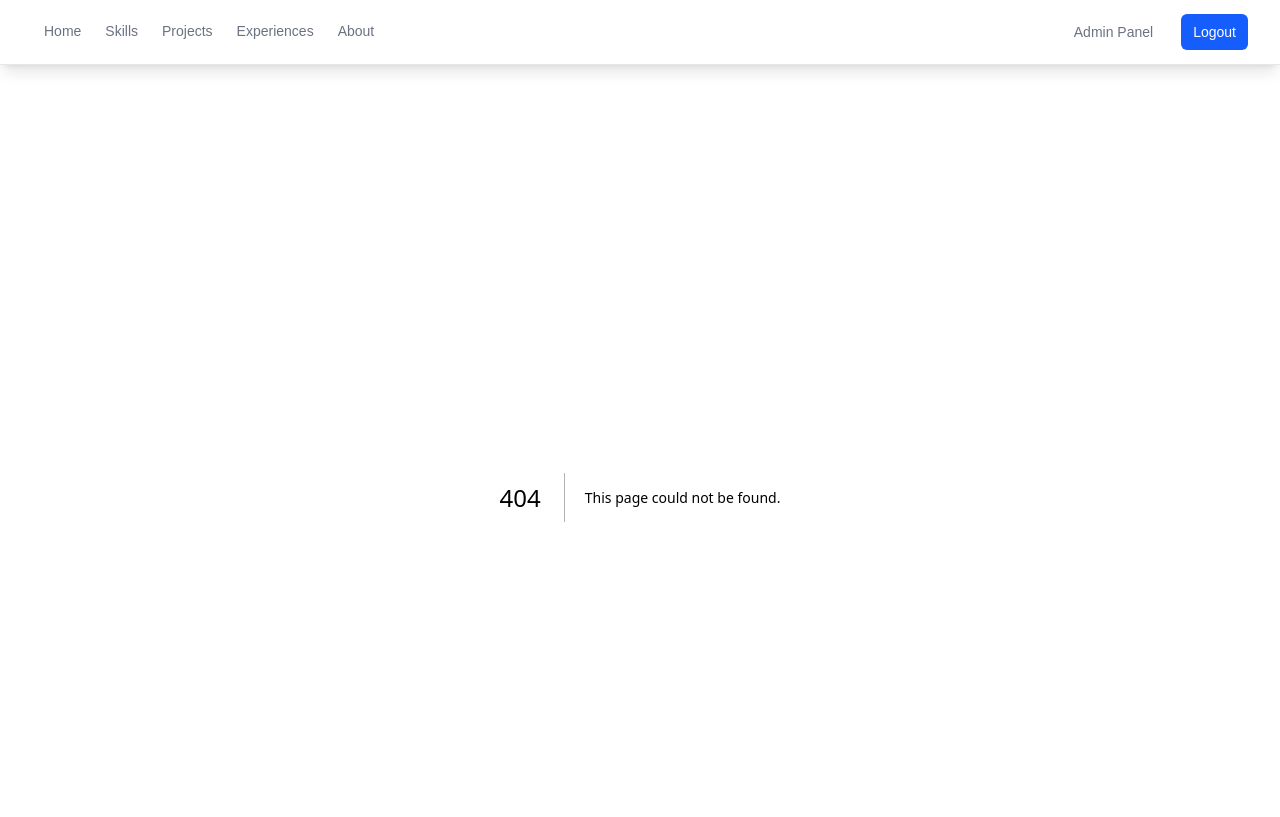
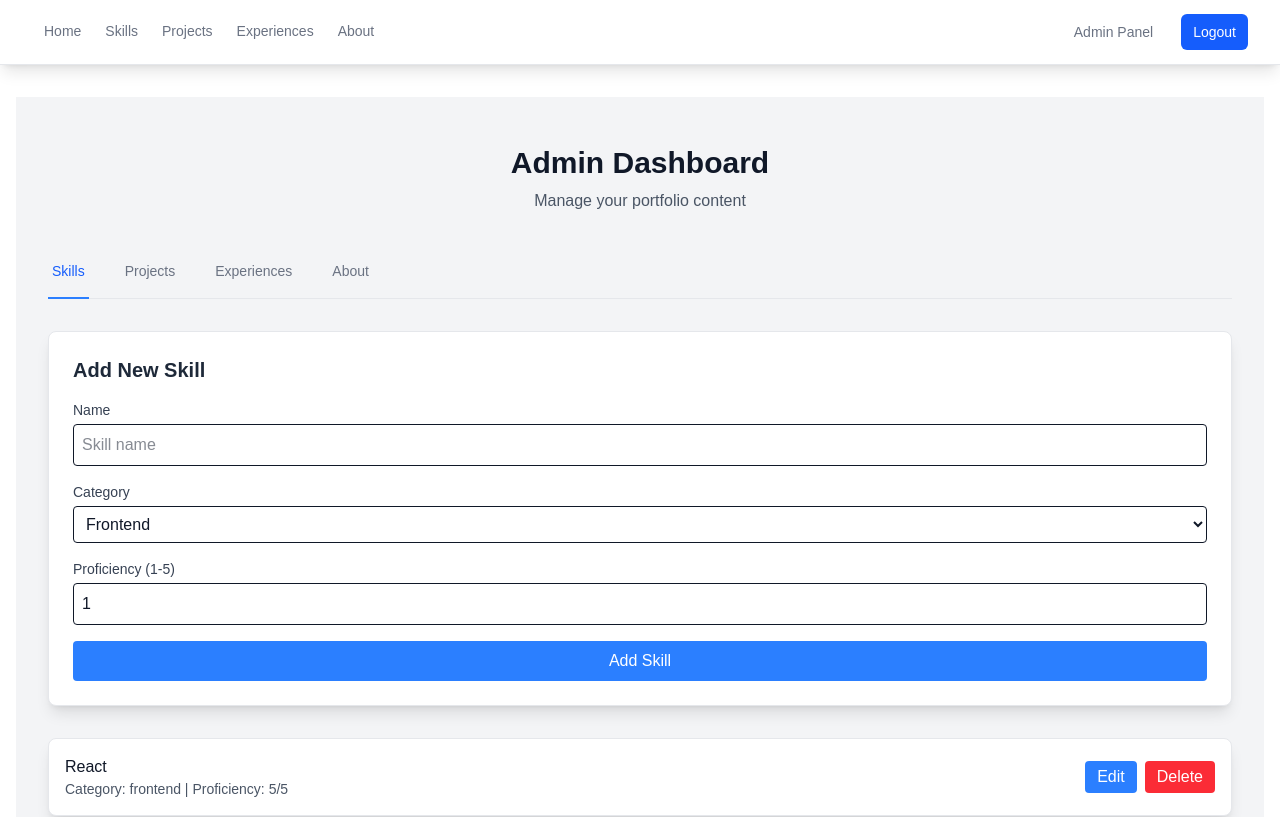
Before and after one commit to jesseburstrom/portfolio, a Next.js app: page /admin in a window 1280 px wide. Before the commit this address had no page. Shown: the top 817 px of the page. Built offline with nearby package versions, Linux system fonts and the light colour scheme; no server answers; sample sign-in values are in the browser's storage.

Commit message:
Logout button visibility issue fix

```diff
--- /dev/null
+++ b/src/app/admin/page.tsx
@@ -0,0 +1,177 @@
+'use client';
+
+import { useState, useEffect } from 'react';
+import { useRouter, useSearchParams } from 'next/navigation';
+import { isAdmin } from '@/lib/auth';
+import { api } from '@/services/api';
+import { Project, Skill, AboutMe, Experience } from '@/types';
+import AdminSkillsManager from '@/components/AdminSkillsManager';
+import AdminProjectsManager from '@/components/AdminProjectsManager';
+import AdminAboutManager from '@/components/AdminAboutManager';
+import AdminExperienceManager from '@/components/AdminExperienceManager';
+
+export default function AdminPage() {
+  const router = useRouter();
+  const searchParams = useSearchParams();
+  const tabParam = searchParams.get('tab');
+  const [activeTab, setActiveTab] = useState<'skills' | 'projects' | 'about' | 'experiences'>('skills');
+  const [skills, setSkills] = useState<Skill[]>([]);
+  const [projects, setProjects] = useState<Project[]>([]);
+  const [about, setAbout] = useState<AboutMe | null>(null);
+  const [experiences, setExperiences] = useState<Experience[]>([]);
+  const [loading, setLoading] = useState(true);
+
+  useEffect(() => {
+    if (!isAdmin()) {
+      router.push('/');
+      return;
+    }
+
+    // Set active tab based on URL parameter
+    if (tabParam === 'projects' || tabParam === 'about' || tabParam === 'skills' || tabParam === 'experiences') {
+      setActiveTab(tabParam);
+    }
+
+    const fetchData = async () => {
+      try {
+        const [skillsData, projectsData, aboutData, experiencesData] = await Promise.all([
+          api.getSkills(),
+          api.getProjects(),
+          api.getAbout(),
+          api.getExperiences()
+        ]);
+
+        console.log('Fetched experiences:', experiencesData);
+        console.log('Current active tab:', activeTab);
+
+        setSkills(skillsData);
+        setProjects(projectsData);
+        setAbout(aboutData);
+        setExperiences(experiencesData);
+      } catch (error) {
+        console.error('Error fetching data:', error);
+      } finally {
+        setLoading(false);
+      }
+    };
+
+    fetchData();
+  }, [router, tabParam]);
+
+  const handleRefreshData = async () => {
+    try {
+      setLoading(true);
+      const [skillsData, projectsData, aboutData, experiencesData] = await Promise.all([
+        api.getSkills(),
+        api.getProjects(),
+        api.getAbout(),
+        api.getExperiences()
+      ]);
+
+      setSkills(skillsData);
+      setProjects(projectsData);
+      setAbout(aboutData);
+      setExperiences(experiencesData);
+    } catch (error) {
+      console.error('Error refreshing data:', error);
+    } finally {
+      setLoading(false);
+    }
+  };
+
+  if (!isAdmin()) {
+    return null;
+  }
+
+  if (loading || !about) {
+    return (
+      <div className="min-h-screen bg-gray-100 dark:bg-gray-900 py-12 px-4 sm:px-6 lg:px-8">
+        <div className="max-w-7xl mx-auto">
+          <div className="text-center">
+            <h2 className="text-3xl font-bold text-gray-900 dark:text-white">Loading...</h2>
+          </div>
+        </div>
+      </div>
+    );
+  }
+
+  return (
+    <div className="min-h-screen bg-gray-100 dark:bg-gray-900 py-12 px-4 sm:px-6 lg:px-8">
+      <div className="max-w-7xl mx-auto">
+        <div className="text-center mb-8">
+          <h2 className="text-3xl font-bold text-gray-900 dark:text-white">Admin Dashboard</h2>
+          <p className="mt-2 text-gray-600 dark:text-gray-400">Manage your portfolio content</p>
+        </div>
+
+        {/* Tab Navigation */}
+        <div className="border-b border-gray-200 dark:border-gray-700 mb-8">
+          <nav className="-mb-px flex space-x-8" aria-label="Tabs">
+            {(['skills', 'projects', 'experiences', 'about'] as const).map((tab) => (
+              <button
+                key={tab}
+                onClick={() => setActiveTab(tab)}
+                className={`
+                  ${activeTab === tab
+                    ? 'border-blue-500 text-blue-600 dark:text-blue-400'
+                    : 'border-transparent text-gray-500 dark:text-gray-400 hover:text-gray-700 dark:hover:text-gray-300 hover:border-gray-300'
+                  }
+                  whitespace-nowrap py-4 px-1 border-b-2 font-medium text-sm capitalize
+                `}
+              >
+                {tab}
+              </button>
+            ))}
+          </nav>
+        </div>
+
+        {/* About Information Summary (shown only when About tab is active) */}
+        {activeTab === 'about' && (
+          <div className="mb-8 p-6 bg-white dark:bg-gray-800 rounded-lg shadow-md">
+            <div className="text-center">
+              <h3 className="text-2xl font-bold text-gray-800 dark:text-white mb-2">{about.name}</h3>
+              <p className="text-lg text-gray-600 dark:text-gray-400 mb-4">{about.title}</p>
+
+              {/* Display profile image */}
+              {(about.imageData || about.imageUrl) && (
+                <div className="flex justify-center mb-6">
+                  <img
+                    src={about.imageData || about.imageUrl}
+                    alt={about.name}
+                    className="w-48 h-auto rounded-lg shadow-md"
+                  />
+                </div>
+              )}
+
+              <p className="text-gray-700 dark:text-gray-300 max-w-2xl mx-auto">
+                {about.bio.length > 150 ? `${about.bio.substring(0, 150)}...` : about.bio}
+              </p>
+            </div>
+          </div>
+        )}
+
+        {/* Tab Content */}
+        <div className="mt-8">
+          {activeTab === 'skills' && (
+            <AdminSkillsManager skills={skills} onUpdate={handleRefreshData} />
+          )}
+          {activeTab === 'projects' && (
+            <AdminProjectsManager projects={projects} onUpdate={handleRefreshData} />
+          )}
+          {activeTab === 'experiences' && (
+            <>
+              <div className="bg-yellow-100 dark:bg-yellow-900 p-4 mb-4 rounded-md">
+                <p className="text-yellow-800 dark:text-yellow-200">
+                  Debug info: Active tab is 'experiences'. Experience data length: {experiences.length}
+                </p>
+              </div>
+              <AdminExperienceManager experiences={experiences} onUpdate={handleRefreshData} />
+            </>
+          )}
+          {activeTab === 'about' && (
+            <AdminAboutManager about={about} onUpdate={handleRefreshData} />
+          )}
+        </div>
+      </div>
+    </div>
+  );
+}
--- a/src/components/Navigation.tsx
+++ b/src/components/Navigation.tsx
@@ -8,16 +8,29 @@ import { useRouter } from 'next/navigation';
 
 export default function Navigation() {
   const pathname = usePathname();
+  const searchParams = useSearchParams();
   const router = useRouter();
   const [isAdminUser, setIsAdminUser] = useState(false);
 
-  // Check admin status on client-side only
+  // Check admin status on client-side whenever route changes
   useEffect(() => {
-    setIsAdminUser(isAdmin());
-  }, []);
+    const checkAdminStatus = () => {
+      setIsAdminUser(isAdmin());
+    };
+
+    checkAdminStatus();
+
+    // Add event listener for storage changes (for when token is added/removed)
+    window.addEventListener('storage', checkAdminStatus);
+
+    return () => {
+      window.removeEventListener('storage', checkAdminStatus);
+    };
+  }, [pathname, searchParams]);
 
   const handleLogout = () => {
     logout();
+    setIsAdminUser(false);
     router.refresh();
   };
 
@@ -50,7 +63,7 @@ export default function Navigation() {
           </div>
 
           <div className="flex items-center">
-            {isAdminUser ? (
+            {isAdminUser && (
               <>
                 <span className="mr-4 px-3 py-2 inline-flex items-center text-sm font-medium text-gray-500 dark:text-gray-400">
                   Admin Panel
@@ -62,10 +75,6 @@ export default function Navigation() {
                   Logout
                 </button>
               </>
-            ) : (
-              <span className="mr-4 px-3 py-2 inline-flex items-center text-sm font-medium text-gray-500 dark:text-gray-400">
-                Admin Panel
-              </span>
             )}
           </div>
         </div>
--- a/src/lib/auth.ts
+++ b/src/lib/auth.ts
@@ -15,6 +15,8 @@ export const login = async (username: string, password: string) => {
   const data = await response.json();
   if (typeof window !== 'undefined') {
     localStorage.setItem('adminToken', data.token);
+    // Dispatch storage event to notify other components
+    window.dispatchEvent(new Event('storage'));
   }
   return data;
 };
@@ -22,6 +24,8 @@ export const login = async (username: string, password: string) => {
 export const logout = () => {
   if (typeof window !== 'undefined') {
     localStorage.removeItem('adminToken');
+    // Dispatch storage event to notify other components
+    window.dispatchEvent(new Event('storage'));
   }
 };
 
```
